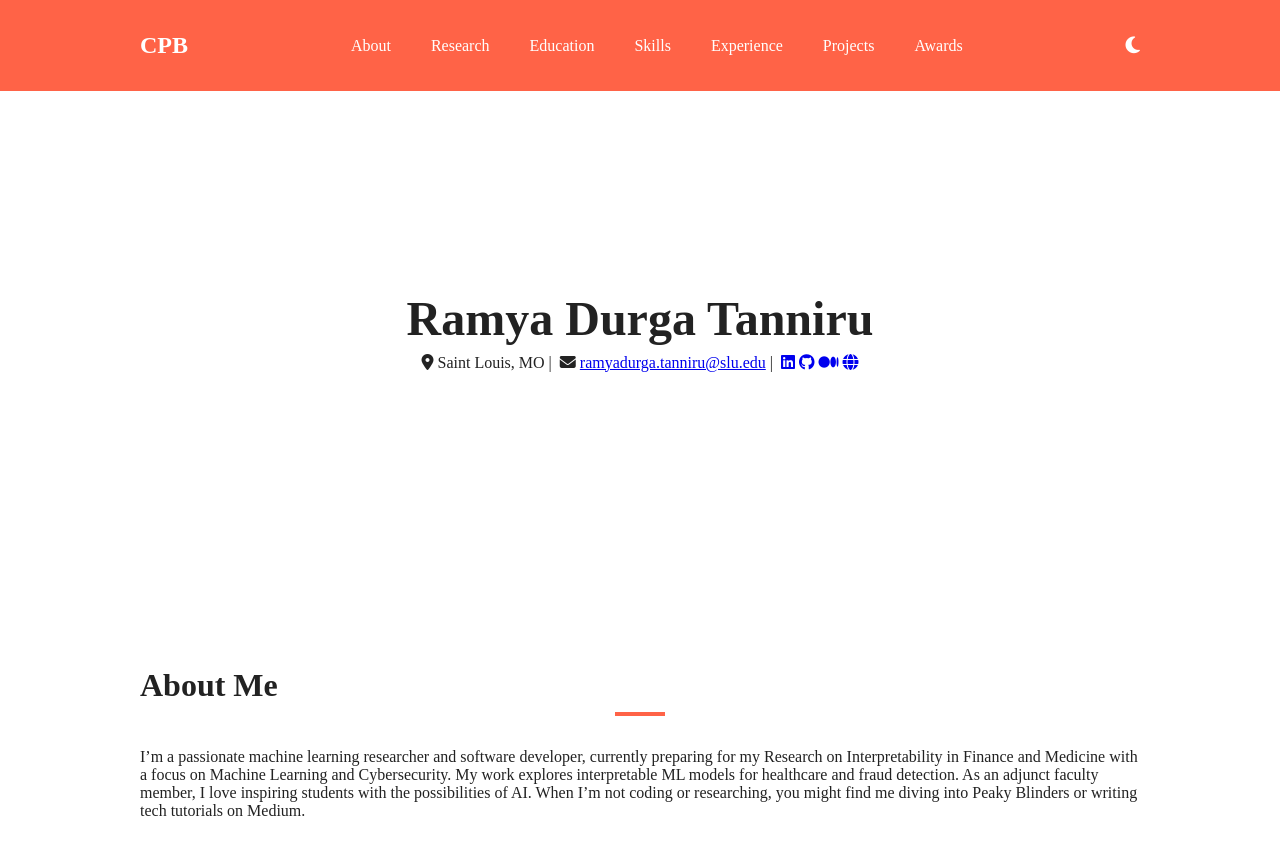
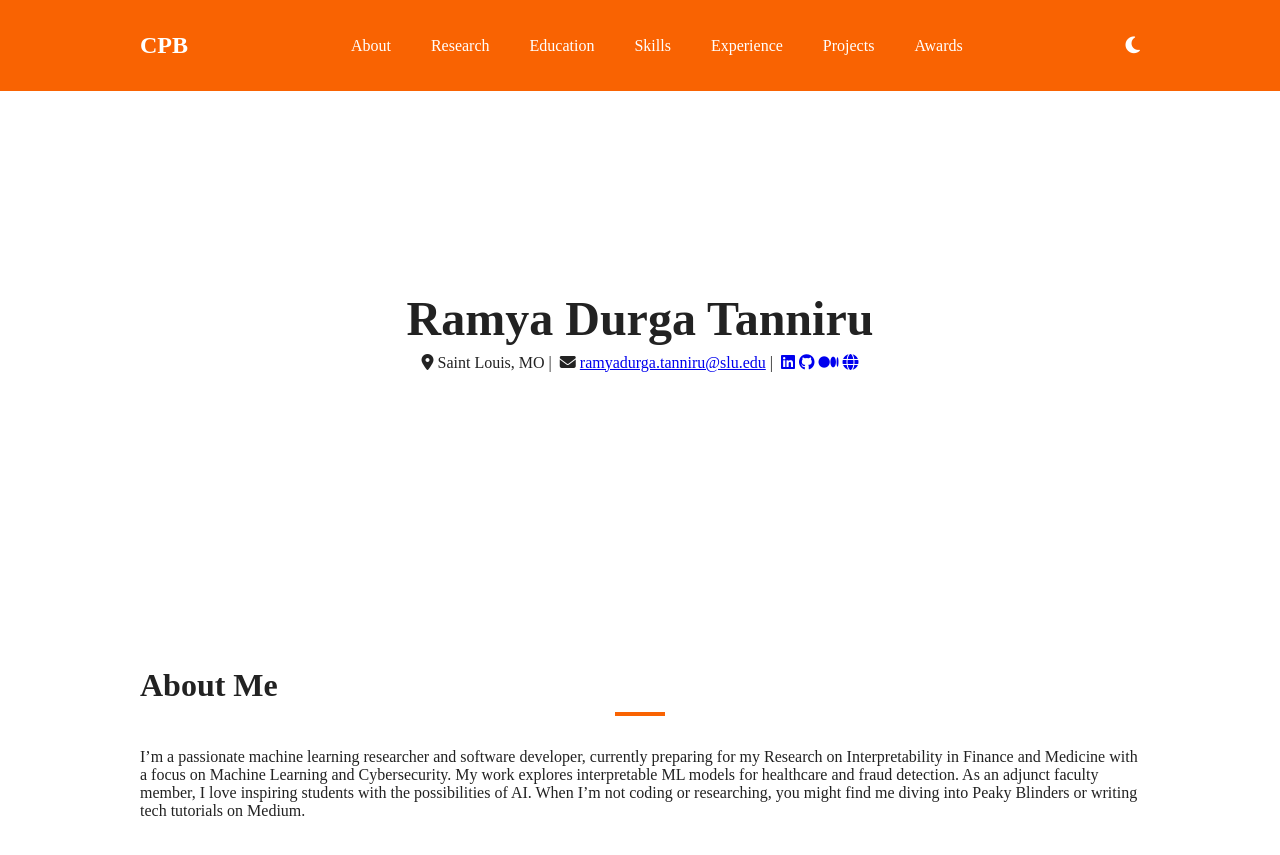
Before and after one commit to rtanniru/ads-rd, a plain HTML site: page index.html in a window 1280 px wide. Shown: the top 855 px of the page. Drawn offline with nearby package versions, Linux system fonts and the light colour scheme; a small style sheet from the web is missing.

Commit message:
Updated banner background color

```diff
--- a/styles.css
+++ b/styles.css
@@ -4,7 +4,7 @@
     --bg-dark: #121212;
     --fg-light: #222222;
     --fg-dark: #e0e0e0;
-    --primary: #ff6347;
+    --primary: #f96302;
     --transition: 0.3s ease;
   }
   body[data-theme="light"] {
```
